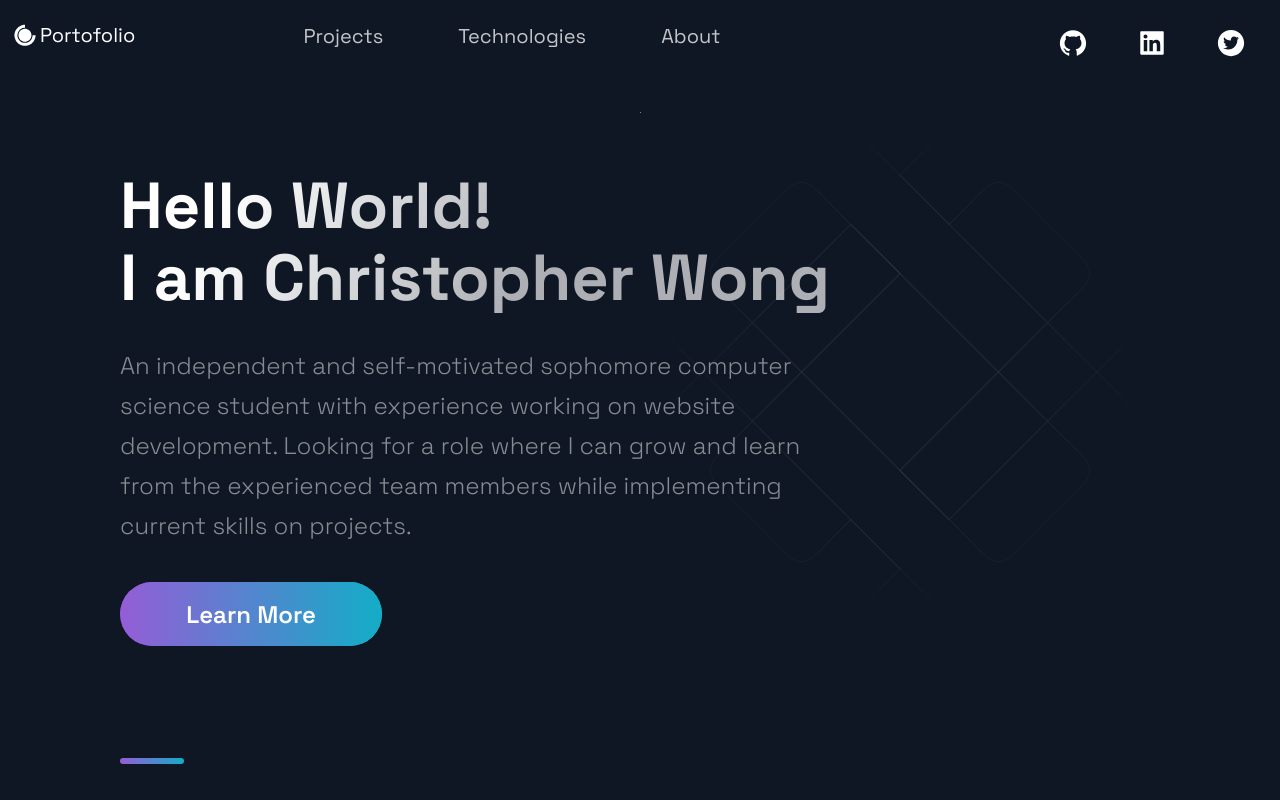
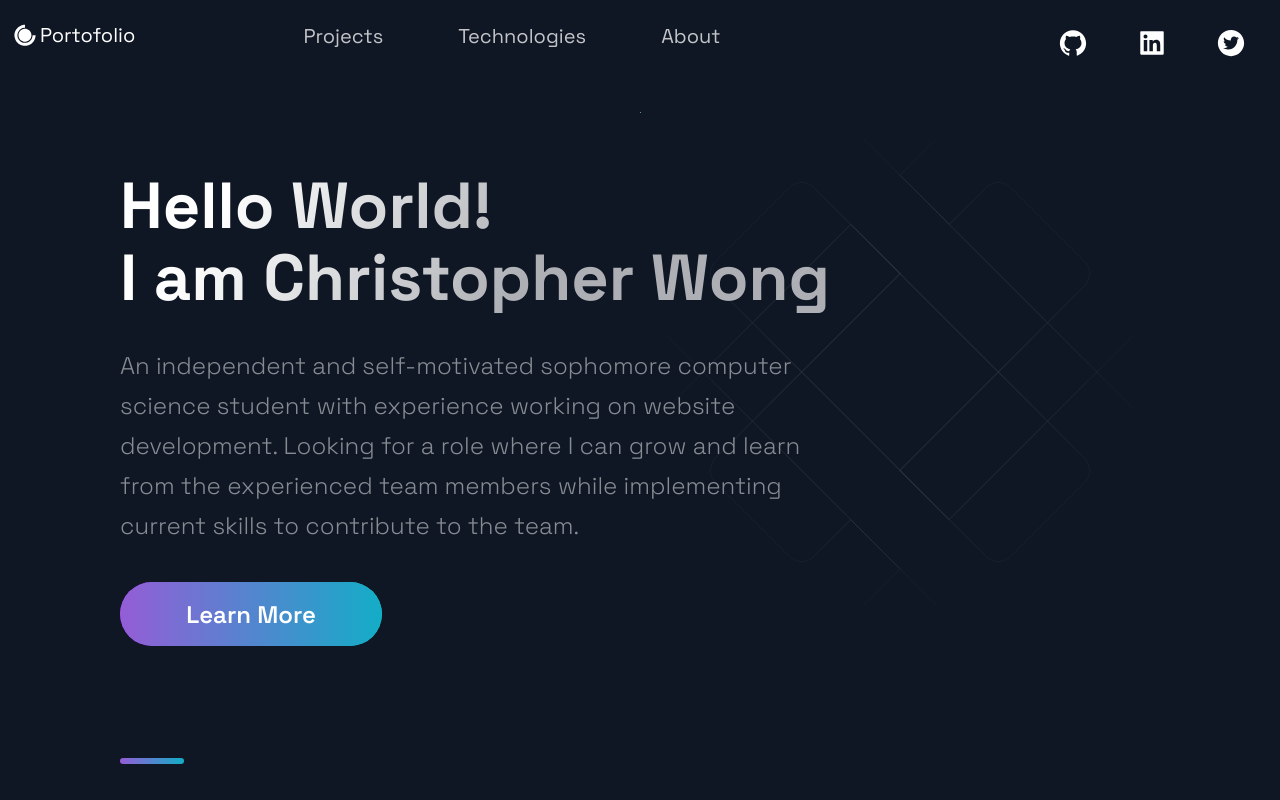
Before and after one commit to chrishadrian/personal-website, a Next.js app: page / in a window 1280 px wide. Shown: the top 800 px of the page. Built offline with nearby package versions, Linux system fonts and the light colour scheme.

Commit message:
Reworded profile section

```diff
--- a/src/components/Hero/Hero.js
+++ b/src/components/Hero/Hero.js
@@ -12,7 +12,7 @@ const Hero = (props) => (
         I am Christopher Wong
       </SectionTitle>
       <SectionText>
-      An independent and self-motivated sophomore computer science student with experience working on website development. Looking for a role where I can grow and learn from the experienced team members while implementing current skills on projects.
+      An independent and self-motivated sophomore computer science student with experience working on website development. Looking for a role where I can grow and learn from the experienced team members while implementing current skills to contribute to the team.
       </SectionText>
       <Button onClick={() => window.location = 'https://linkedin.com/in/chrishadrianwong'}>Learn More</Button>
     </LeftSection>
```
